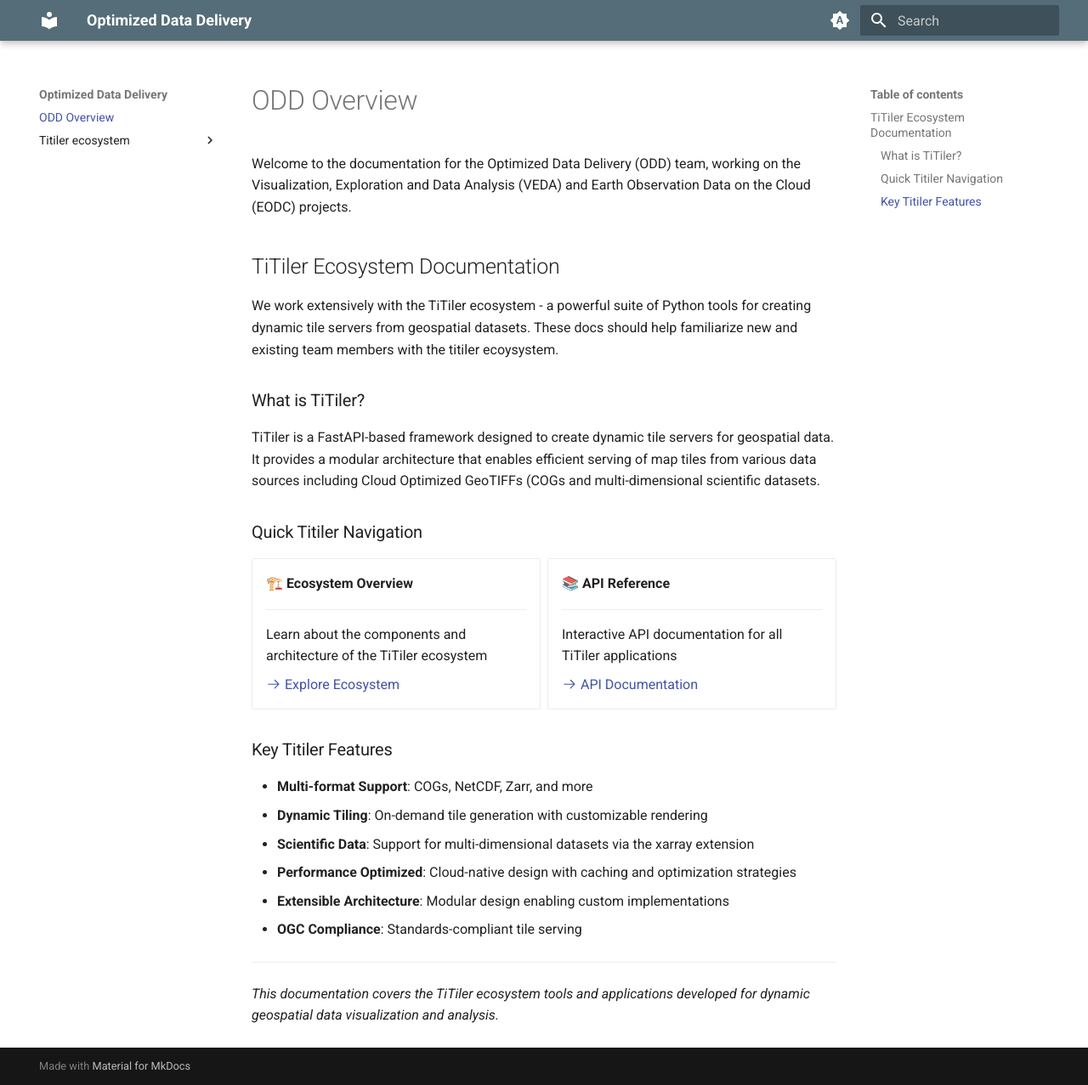
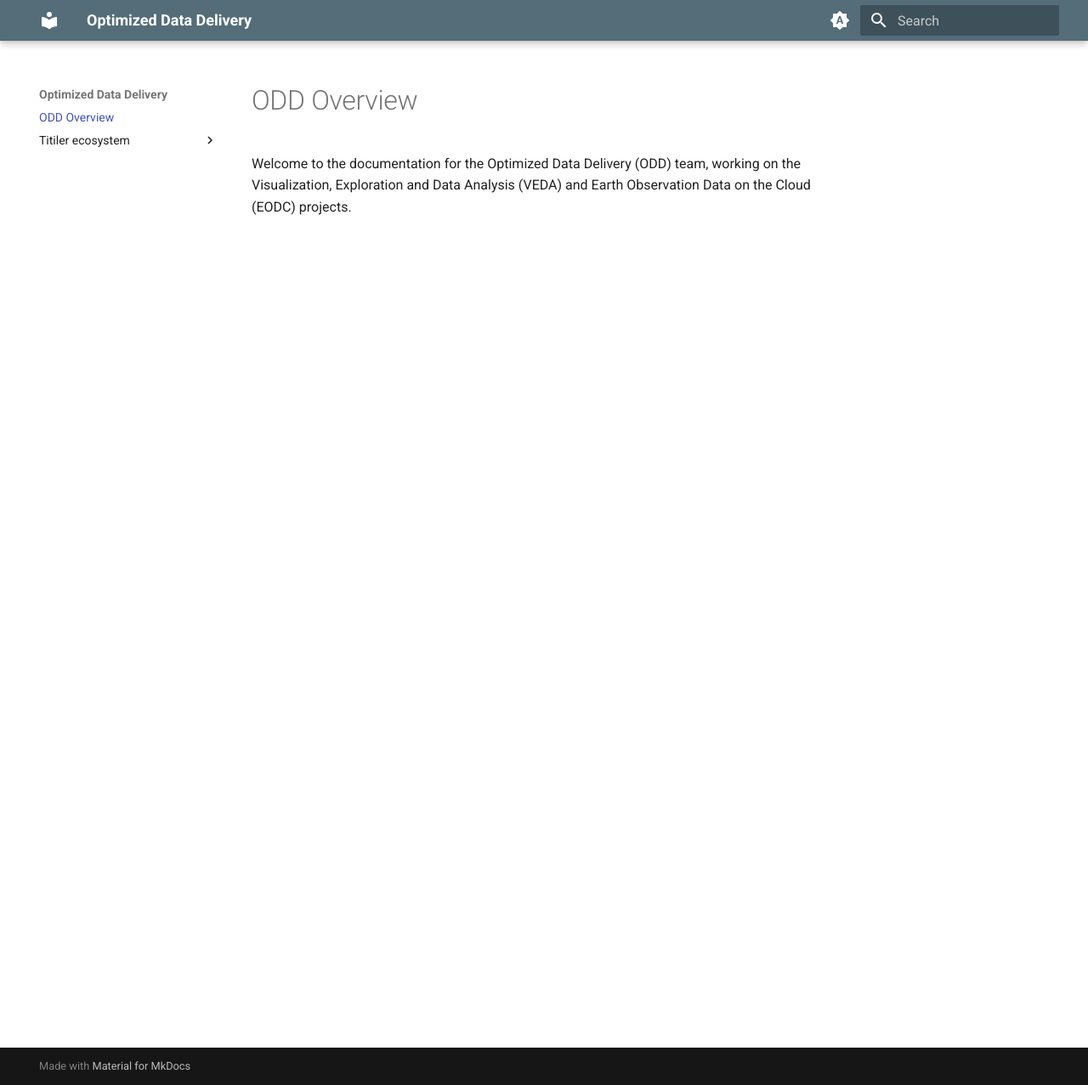
Before and after one commit to NASA-IMPACT/veda-odd, an MkDocs documentation site: the page built from docs/index.md, in a window 1280 px wide and 1277 px high. Shown: the whole window at 85% size. Built offline with MkDocs 1.6.1 and Material for MkDocs 9.7.7, drawn with Linux system fonts in a browser that asks for light colours; the version menu is left out.

Commit message:
Yank misplaced docs (#266)

```diff
--- a/docs/index.md
+++ b/docs/index.md
@@ -1,47 +1,3 @@
 # ODD Overview
 
 Welcome to the documentation for the Optimized Data Delivery (ODD) team, working on the Visualization, Exploration and Data Analysis (VEDA) and Earth Observation Data on the Cloud (EODC) projects.
-
-
-## TiTiler Ecosystem Documentation
-
-We work extensively with the TiTiler ecosystem - a powerful suite of Python tools for creating dynamic tile servers from geospatial datasets. These docs should help familiarize new and existing team members with the titiler ecoysystem.
-
-### What is TiTiler?
-
-TiTiler is a FastAPI-based framework designed to create dynamic tile servers for geospatial data. It provides a modular architecture that enables efficient serving of map tiles from various data sources including Cloud Optimized GeoTIFFs (COGs and multi-dimensional scientific datasets.
-
-### Quick Titiler Navigation
-
-<div class="grid cards" markdown>
-
--   **🏗️ Ecosystem Overview**
-
-    ---
-
-    Learn about the components and architecture of the TiTiler ecosystem
-
-    [:octicons-arrow-right-24: Explore Ecosystem](ecosystem/overview.md)
-
--   **📚 API Reference**
-
-    ---
-
-    Interactive API documentation for all TiTiler applications
-
-    [:octicons-arrow-right-24: API Documentation](api/index.md)
-
-</div>
-
-### Key Titiler Features
-
-- **Multi-format Support**: COGs, NetCDF, Zarr, and more
-- **Dynamic Tiling**: On-demand tile generation with customizable rendering
-- **Scientific Data**: Support for multi-dimensional datasets via the xarray extension
-- **Performance Optimized**: Cloud-native design with caching and optimization strategies
-- **Extensible Architecture**: Modular design enabling custom implementations
-- **OGC Compliance**: Standards-compliant tile serving
-
----
-
-*This documentation covers the TiTiler ecosystem tools and applications developed for dynamic geospatial data visualization and analysis.*
--- a/docs/titiler/api/titiler-cmr.md
+++ /dev/null
@@ -1,37 +0,0 @@
-# TiTiler CMR API Reference
-
-TiTiler CMR is a NASA-focused application that accepts Concept IDs and uses the Common Metadata Repository (CMR) to discover and serve associated granules as tiles.
-
-## Key Features
-
-- **CMR Integration**: Direct integration with NASA's Common Metadata Repository
-- **Earth Science Data**: Specialized for NASA Earth science data collections
-- **Time Series Support**: Built-in temporal analysis capabilities
-- **Granule Discovery**: Automatic discovery and aggregation of data granules
-
-## Interactive API Documentation
-
-The complete, interactive API documentation is embedded below. You can test endpoints directly from this interface.
-
-<iframe src="https://staging.openveda.cloud/api/titiler-cmr/api.html"
-        width="100%"
-        height="800px"
-        frameborder="0"
-        style="border: 1px solid #ddd; border-radius: 4px;">
-</iframe>
-
-## Quick Links
-
-- [Open API docs in new tab](https://staging.openveda.cloud/api/titiler-cmr/api.html){:target="_blank"}
-- [OpenAPI Schema JSON](https://staging.openveda.cloud/api/titiler-cmr/api){:target="_blank"}
-
-## Main Endpoint Categories
-
-- **Collections**: `/collections/{collection_id}` - Work with CMR collections
-- **Statistics**: `/collections/{collection_id}/statistics` - Extract statistical data
-- **Time Series**: `/collections/{collection_id}/timeseries` - Temporal analysis
-- **Tiles**: `/collections/{collection_id}/tiles` - Generate map tiles
-- **Items**: Individual granule access and processing
-
-!!! tip "Authentication"
-    Some endpoints may require authentication depending on the data collection's access restrictions.
--- a/docs/titiler/api/titiler-multidim.md
+++ /dev/null
@@ -1,39 +0,0 @@
-# TiTiler Multidim API Reference
-
-TiTiler Multidim is a comprehensive application built on `titiler.xarray` specifically designed for multi-dimensional datasets like NetCDF and Zarr files.
-
-## Key Features
-
-- **Multi-dimensional Support**: Native handling of 3D, 4D, and 5D datasets
-- **Temporal Processing**: Advanced time-series analysis and animation support
-- **Performance Optimizations**: Redis caching and optimized chunking strategies
-- **Scientific Data Formats**: NetCDF, Zarr, HDF, and other research data formats
-- **VEDA Integration**: Optimized for NASA's VEDA platform infrastructure
-
-## Interactive API Documentation
-
-The complete, interactive API documentation is embedded below. You can test endpoints directly from this interface.
-
-<iframe src="https://staging.openveda.cloud/api/titiler-multidim/api.html"
-        width="100%"
-        height="800px"
-        frameborder="0"
-        style="border: 1px solid #ddd; border-radius: 4px;">
-</iframe>
-
-## Quick Links
-
-- [Open API docs in new tab](https://staging.openveda.cloud/api/titiler-multidim/api.html){:target="_blank"}
-- [OpenAPI Schema JSON](https://staging.openveda.cloud/api/titiler-multidim/api){:target="_blank"}
-
-## Main Endpoint Categories
-
-- **Dataset Info**: `/info` - Dataset metadata and structure
-- **Statistics**: `/statistics` - Statistical analysis across dimensions
-- **Tiles**: `/tiles/{z}/{x}/{y}` - Map tile generation
-- **Temporal Selection**: Time-based data slicing and selection
-- **Dimensional Analysis**: Multi-dimensional data exploration
-- **Rendering**: Advanced visualization and color mapping
-
-!!! note "Prototype Application"
-    TiTiler Multidim serves as a prototype application demonstrating advanced multidimensional data processing capabilities with various optimizations for production use.
```
Also changed, not shown: docs/titiler/api/index.md (deleted, +0 -61 lines), docs/titiler/api/titiler-core.md (deleted, +0 -40 lines), docs/titiler/ecosystem/overview.md (deleted, +0 -50 lines), .github/ISSUE_TEMPLATE/pi-planning-task-list.md.
